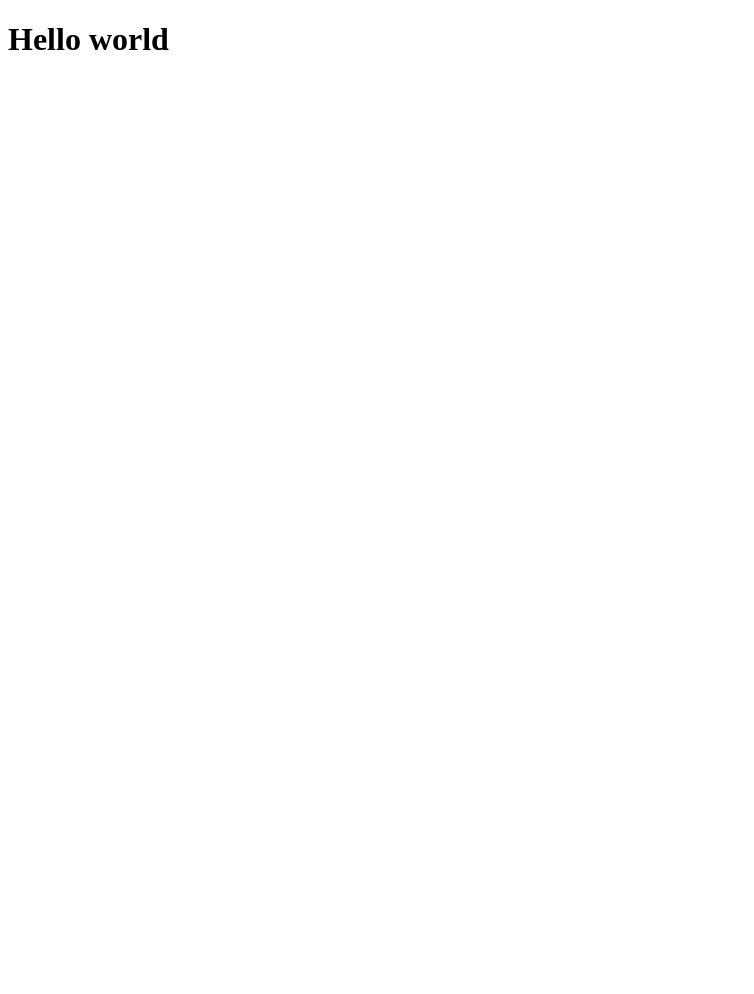
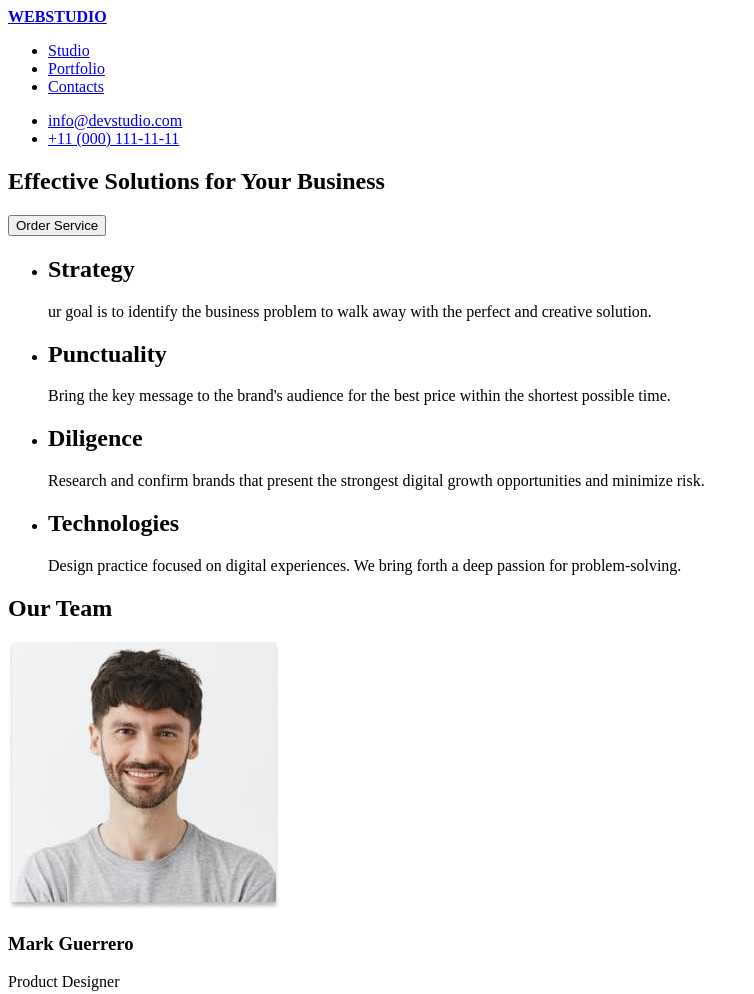
Before and after one commit to OleinikovArtem/goit-markup-hw-01, a plain HTML site: page index.html in a window 1280 px wide. Shown: the top 994 px of the page, without its empty margins (0-754 px from the left). Before the commit the page ends 800 px from the top, so only its background shows below. Drawn offline with Linux system fonts and the light colour scheme.

Commit message:
add html

```diff
--- a/index.html
+++ b/index.html
@@ -1,11 +1,91 @@
 <!DOCTYPE html>
 <html lang="en">
-<head>
-    <meta charset="UTF-8">
-    <meta name="viewport" content="width=device-width, initial-scale=1.0">
-    <title>Example page</title>
-</head>
-<body>
-    <h1>Hello world</h1>
-</body>
+  <head>
+    <meta charset="UTF-8" />
+    <meta name="viewport" content="width=device-width, initial-scale=1.0" />
+    <title>WEBSTUDIO</title>
+  </head>
+  <body>
+    <header>
+      <a href="/"><strong>WEBSTUDIO</strong></a>
+      <nav>
+        <ul>
+          <li><a href="#">Studio</a></li>
+          <li><a href="#">Portfolio</a></li>
+          <li><a href="#">Contacts</a></li>
+        </ul>
+        <ul>
+          <li><a href="mailto:info@devstudio.com">info@devstudio.com</a></li>
+          <li><a href="tel:+110001111111">+11 (000) 111-11-11</a></li>
+        </ul>
+      </nav>
+    </header>
+
+    <main>
+      <section>
+        <h1>Effective Solutions for Your Business</h1>
+        <button type="button">Order Service</button>
+      </section>
+
+      <section>
+        <ul>
+          <li>
+            <h2>Strategy</h2>
+            <p>
+              ur goal is to identify the business problem to walk away with the perfect and creative solution.
+            </p>
+          </li>
+          <li>
+            <h2>Punctuality</h2>
+            <p>
+              Bring the key message to the brand's audience for the best price within the shortest possible time.
+            </p>
+          </li>
+          <li>
+            <h2>Diligence</h2>
+            <p>
+              Research and confirm brands that present the strongest digital growth opportunities and minimize risk.
+            </p>
+          </li>
+          <li>
+            <h2>Technologies</h2>
+            <p>
+              Design practice focused on digital experiences. We bring forth a deep passion for problem-solving.
+            </p>
+          </li>
+        </ul>
+      </section>
+
+      <section>
+        <h2>Our Team</h2>
+        <article>
+          <img src="images/img.jpeg" alt="Mark Guerrero" />
+          <h3>Mark Guerrero</h3>
+          <p>Product Designer</p>
+        </article>
+        <article>
+          <img src="images/img1.jpeg" alt="Tom Ford" />
+          <h3>Tom Ford</h3>
+          <p>Frontend Developer</p>
+        </article>
+        <article>
+          <img src="images/img2.jpeg" alt="Camila Garcia" />
+          <h3>Camila Garcia</h3>
+          <p>Marketing</p>
+        </article>
+        <article>
+          <img src="images/img3.jpeg" alt="Daniel Wilson" />
+          <h3>Daniel Wilson</h3>
+          <p>UI Designer</p>
+        </article>
+      </section>
+    </main>
+
+    <footer>
+      <p>WEBSTUDIO</p>
+      <p>
+        Increase the flow of customers and sales for your business with digital marketing & growth solutions.
+      </p>
+    </footer>
+  </body>
 </html>
```
Also changed, not shown: prettierrc.json (added, +12 -0 lines), images/img.jpeg (added), images/img1.jpeg (added), images/img2.jpeg (added), images/img3.jpeg (added), 1 other file.
